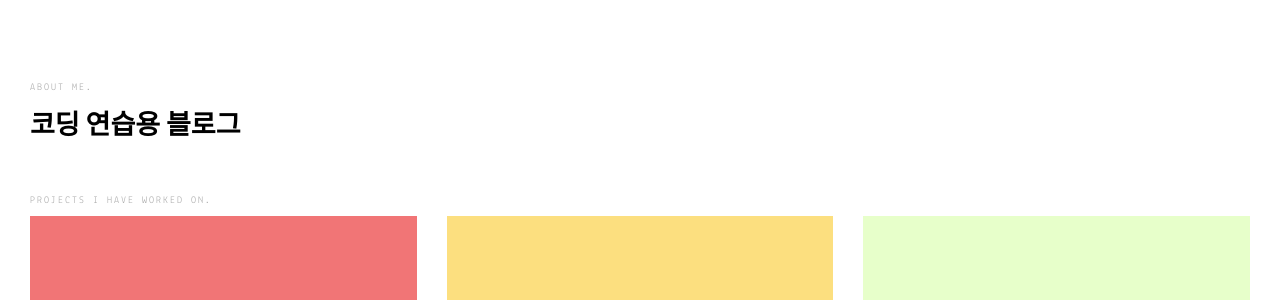
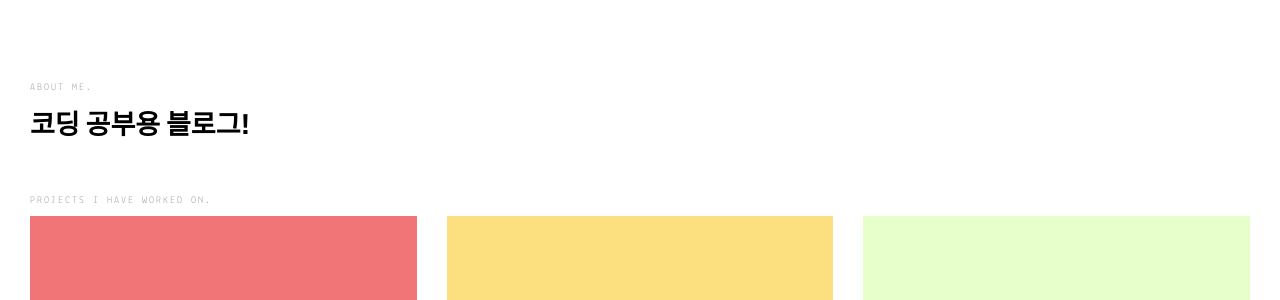
Before and after one commit to arnolds/pineapple, a Jekyll site: the page built from index.html, in a window 1280 px wide. Shown: the part 205-505 px from the top of the page. Built offline with Jekyll 4.4.1, drawn with Linux system fonts in a browser that asks for light colours.

Commit message:
Update _config.yml

```diff
--- a/_config.yml
+++ b/_config.yml
@@ -1,7 +1,7 @@
 # User config
 author: "Bon"
-tagline: "I'm Fine"
-description: "코딩 연습용 블로그"
+tagline: "I'm Pine"
+description: "코딩 공부용 블로그!"
 keywords: "Pineapple, Pineapple Pizza, Pineapple House"
 email: "watchbon@kakao.com"
 
```
